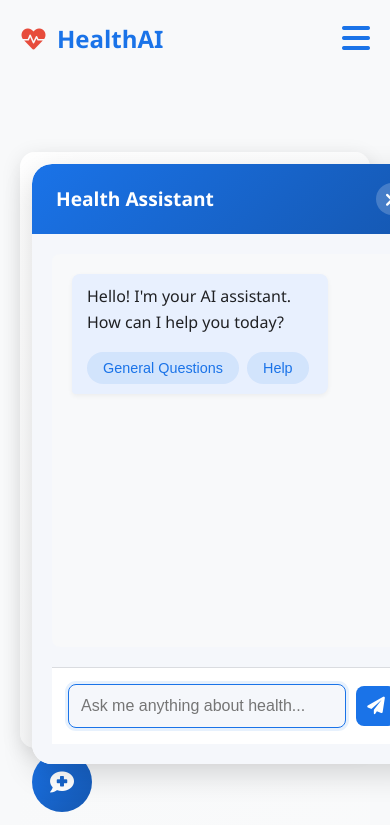
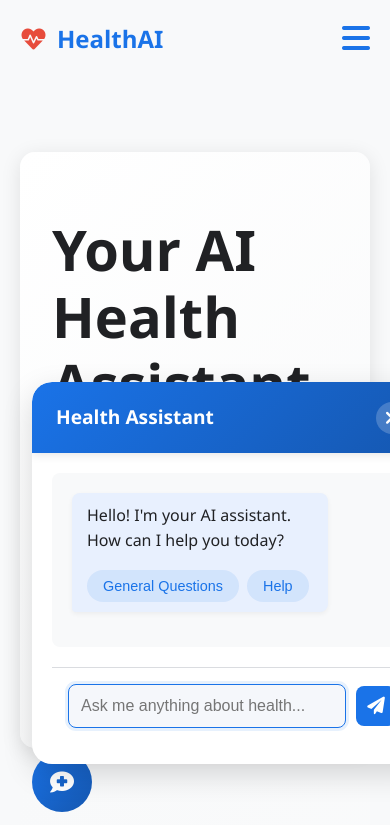
Before and after one commit to Ahlamv/Smart-healthcare, a plain HTML site: page Home page/index.html in a window 390 px wide. Both pictures are taken after a click on the button 62 px from the left and 782 px from the top of the page. Shown: the top 825 px of the page. Drawn offline with Linux system fonts and the light colour scheme; grey boxes are pictures that could not be loaded.

Commit message:
Adjust chat modal dimensions and overflow handling for improved responsiveness

```diff
--- a/Home page/styles.css
+++ b/Home page/styles.css
@@ -224,7 +224,7 @@ body {
     bottom: 5rem;
     left: 2rem;
     width: 400px;
-    height: 600px;
+    max-height: 80vh;
     background: var(--background-white);
     border-radius: 20px;
     box-shadow: 0 10px 30px rgba(0, 0, 0, 0.15);
@@ -290,16 +290,17 @@ body {
     display: flex;
     flex-direction: column;
     height: 100%;
-    background: #f5f7fb;
+    overflow: hidden;
 }
 
 .chat-messages {
     flex: 1;
-    padding: 1.5rem;
     overflow-y: auto;
+    padding: 1rem;
     display: flex;
     flex-direction: column;
     gap: 1rem;
+    max-height: calc(80vh - 120px);
 }
 
 .message {
```
